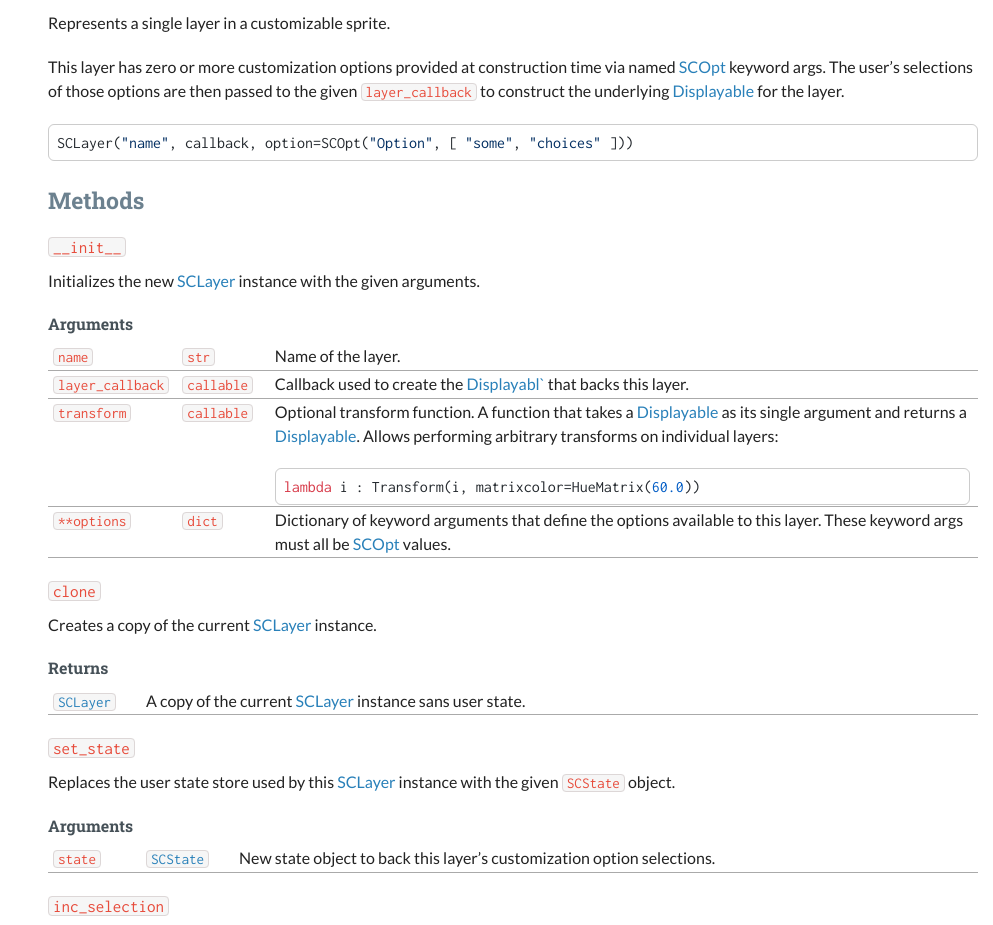
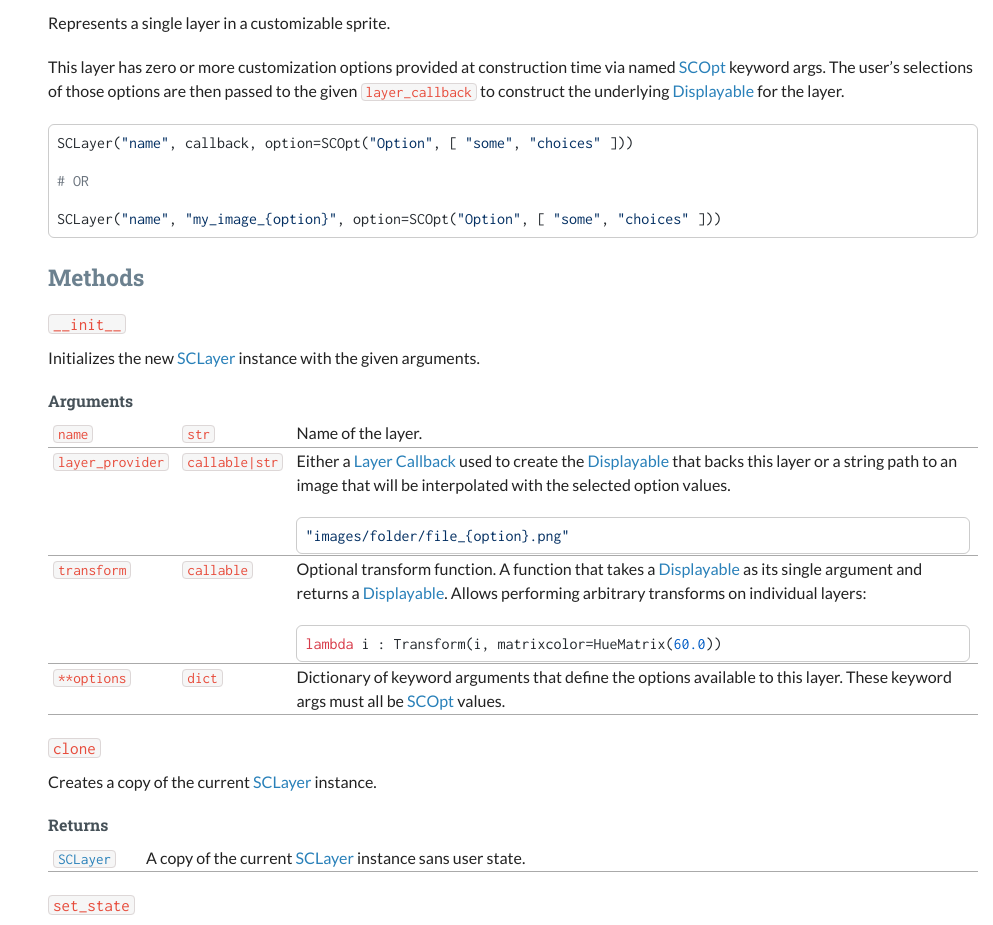
Before and after one commit to Foxcapades/renpy-sprite-customizer, a plain HTML site: page docs/index.html in a window 1280 px wide. Shown: the part 10444-11369 px from the top of the page, without its empty margins (287-1280 px from the left). Drawn offline with nearby package versions, Linux system fonts and the light colour scheme.

Commit message:
layer_provider instead of layer_callback,  it may be a string instead of a callback now

```diff
--- a/docs/index.html
+++ b/docs/index.html
@@ -947,7 +947,11 @@ layer.</p>
 </div>
 <div class="listingblock">
 <div class="content">
-<pre class="highlightjs highlight"><code class="language-python hljs" data-lang="python">SCLayer("name", callback, option=SCOpt("Option", [ "some", "choices" ]))</code></pre>
+<pre class="highlightjs highlight"><code class="language-python hljs" data-lang="python">SCLayer("name", callback, option=SCOpt("Option", [ "some", "choices" ]))
+
+# OR
+
+SCLayer("name", "my_image_{option}", option=SCOpt("Option", [ "some", "choices" ]))</code></pre>
 </div>
 </div>
 <div class="sect3">
@@ -974,12 +978,18 @@ layer.</p>
 </div></div></td>
 </tr>
 <tr>
-<th class="tableblock halign-left valign-top"><p class="tableblock"><code>layer_callback</code></p></th>
-<td class="tableblock halign-left valign-top"><p class="tableblock"><code>callable</code></p></td>
+<th class="tableblock halign-left valign-top"><p class="tableblock"><code>layer_provider</code></p></th>
+<td class="tableblock halign-left valign-top"><p class="tableblock"><code>callable|str</code></p></td>
 <td class="tableblock halign-left valign-top"><div class="content"><div class="paragraph">
-<p>Callback used to create the
-<a href="https://www.renpy.org/doc/html/displayables.html">Displayabl`</a> that backs
-this layer.</p>
+<p>Either a <a href="#_layer_callbacks">Layer Callback</a> used to create the
+<a href="https://www.renpy.org/doc/html/displayables.html">Displayable</a> that backs
+this layer or a string path to an image that will be interpolated with the
+selected option values.</p>
+</div>
+<div class="listingblock">
+<div class="content">
+<pre class="highlightjs highlight"><code class="language-python hljs" data-lang="python">"images/folder/file_{option}.png"</code></pre>
+</div>
 </div></div></td>
 </tr>
 <tr>
```
Also changed, not shown: 3 other files.
